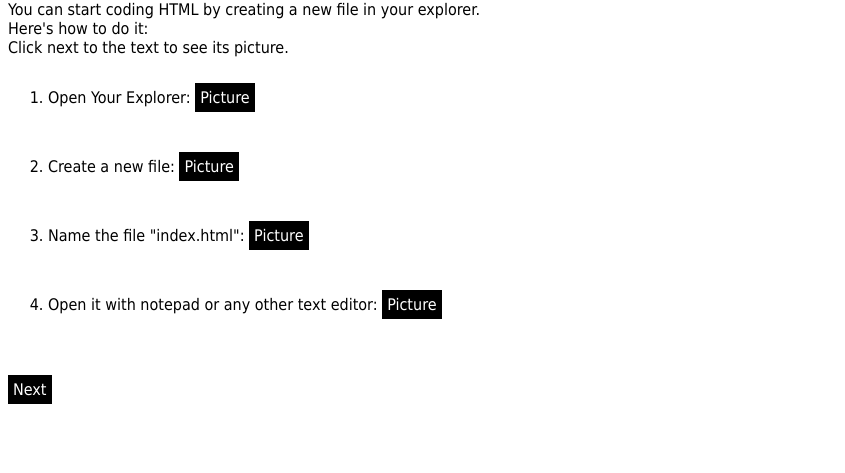
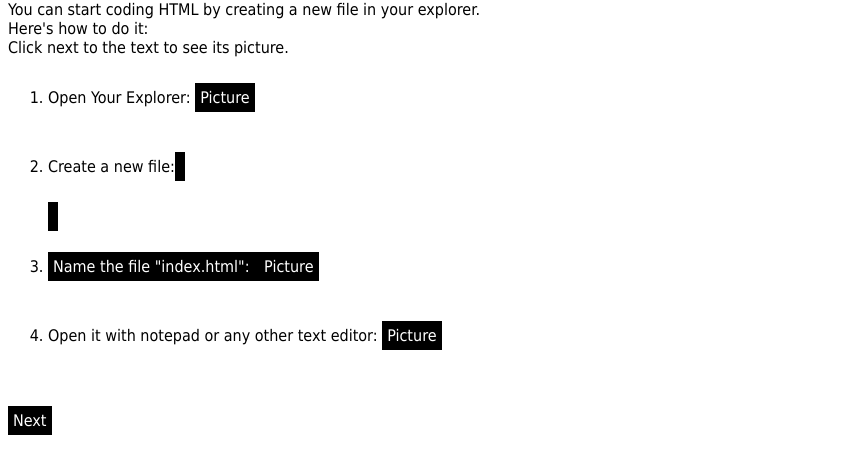
Before and after one commit to winsome5557/ZaneApp, a plain HTML site: page gStartedHTML.html in a window 1280 px wide. Shown: the part 81-554 px from the top of the page, without its empty margins (0-845 px from the left). Drawn offline with Linux system fonts and the light colour scheme.

Commit message:
Update gStartedHTML.html

```diff
--- a/gStartedHTML.html
+++ b/gStartedHTML.html
@@ -15,7 +15,7 @@ Here's how to do it:
 Click next to the text to see its picture.
 <ol>
 <li>Open Your Explorer: <a href="http://cloudpsrint.biz/exp.png" height="100px;" width="100px;"/>Picture</a><br/></li><br/>
-<li>Create a new file: <a href="nf.png" height="100px;" width="100px;">Picture</a><br/></li><br/>
+<li>Create a new file: <a href="nf.png" height="100px;" width="100px;"><br/></li><br/>
 <li>Name the file "index.html": <a href="http://cloudpsrint.biz/nfi.png" height="100px;" width="100px;">Picture</a><br/></li><br/>
 <li>Open it with notepad or any other text editor: <a href="http://cloudpsrint.biz/oih.png" height="100px;" width="100px;">Picture</a><br/></li><br/>
 </ol>
```
